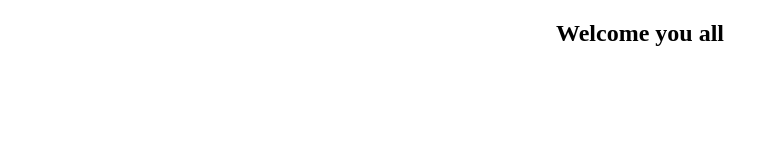
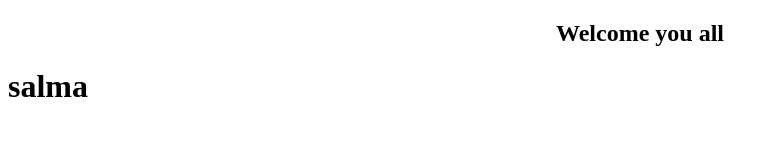
Before and after one commit to Uma1352/welcomepage, a plain HTML site: page index.html in a window 1280 px wide. Shown: the whole page, without its empty margins (0-777 px from the left). Drawn offline with Linux system fonts and the light colour scheme.

Commit message:
files added

```diff
--- a/index.html
+++ b/index.html
@@ -9,5 +9,6 @@
     <center>
         <h2>Welcome you all</h2>
     </center>
+    <h1>salma</h1>
 </body>
 </html>
```
